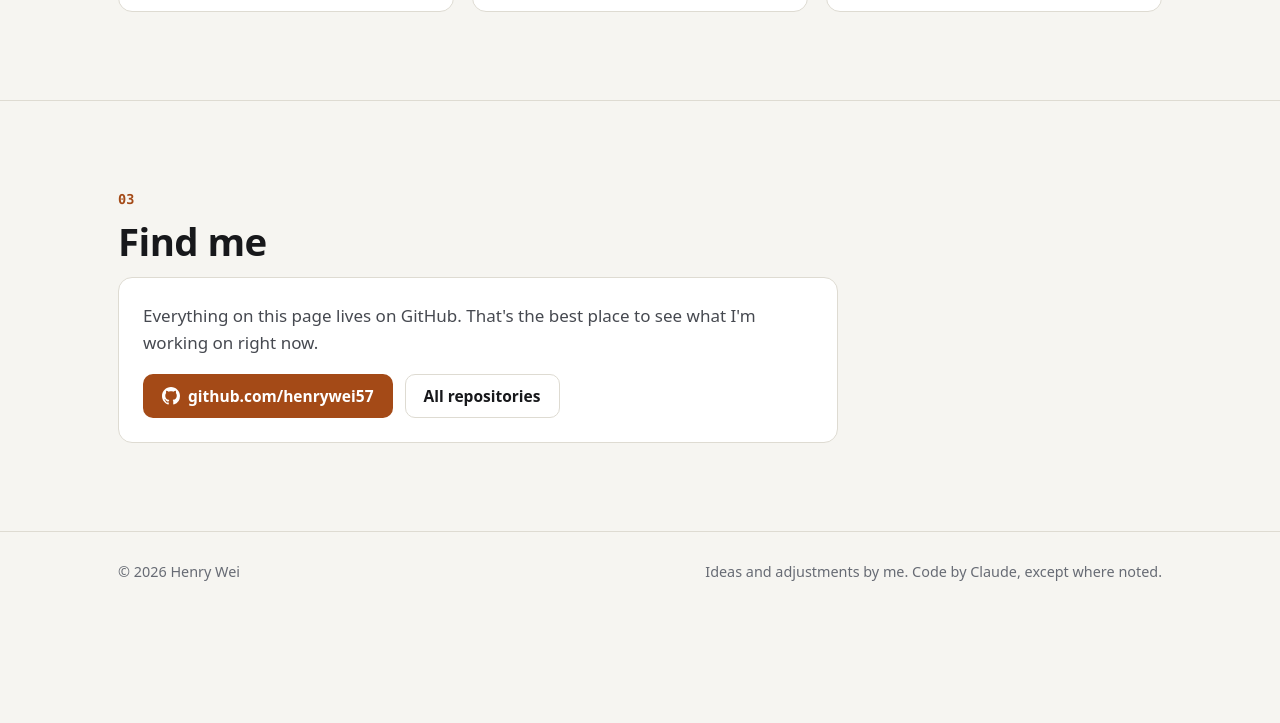
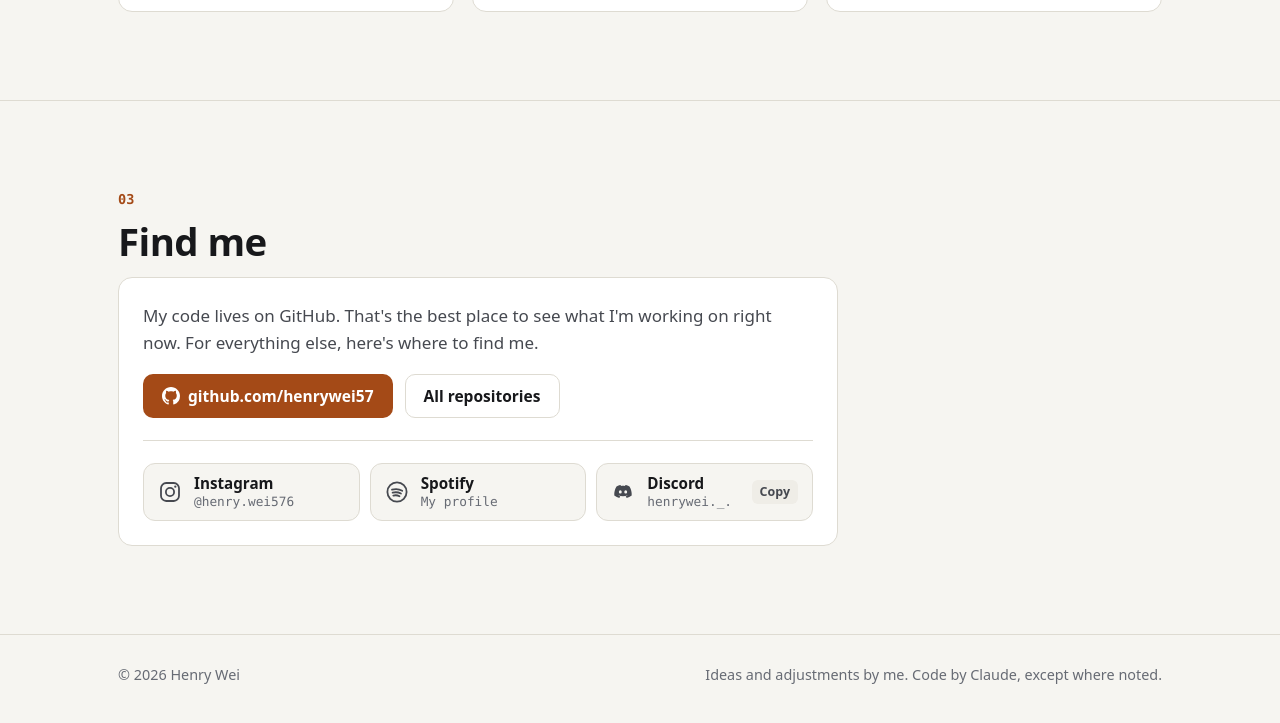
Before and after one commit to henrywei57/henrywei57.github.io, a plain HTML site: page index.html in a window 1280 px wide. Shown: the part 3114-3837 px from the top of the page. Before the commit the page ends 3733 px from the top, so only its background shows below. Drawn offline with Linux system fonts and the light colour scheme.

Commit message:
Add Instagram, Spotify and Discord to the Find me section

```diff
--- a/index.html
+++ b/index.html
@@ -159,8 +159,8 @@
         <h2 id="links-title">Find me</h2>
         <div class="links-card">
           <p>
-            Everything on this page lives on GitHub. That's the best place to
-            see what I'm working on right now.
+            My code lives on GitHub. That's the best place to see what I'm
+            working on right now. For everything else, here's where to find me.
           </p>
           <div class="links-actions">
             <a class="btn btn-primary" href="https://github.com/henrywei57">
@@ -171,6 +171,48 @@
             </a>
             <a class="btn btn-secondary" href="https://github.com/henrywei57?tab=repositories">All repositories</a>
           </div>
+          <ul class="socials" aria-label="Social links">
+            <li>
+              <a class="social" href="https://www.instagram.com/henry.wei576/">
+                <svg class="social-icon" viewBox="0 0 24 24" aria-hidden="true" focusable="false">
+                  <rect x="3" y="3" width="18" height="18" rx="5.2" fill="none" stroke="currentColor" stroke-width="1.8"/>
+                  <circle cx="12" cy="12" r="4.1" fill="none" stroke="currentColor" stroke-width="1.8"/>
+                  <circle cx="17.3" cy="6.7" r="1.15" fill="currentColor"/>
+                </svg>
+                <span class="social-text">
+                  <span class="social-name">Instagram</span>
+                  <span class="social-handle">@henry.wei576</span>
+                </span>
+              </a>
+            </li>
+            <li>
+              <a class="social" href="https://open.spotify.com/user/31cfj52u5k4baecsxntdyc6ddeo4">
+                <svg class="social-icon" viewBox="0 0 24 24" aria-hidden="true" focusable="false">
+                  <circle cx="12" cy="12" r="9.6" fill="none" stroke="currentColor" stroke-width="1.8"/>
+                  <path d="M7 9.7c3.4-1 7.2-.7 10.2 1M7.6 12.7c2.8-.8 5.8-.5 8.3.8M8.3 15.6c2.1-.6 4.3-.4 6.2.6" fill="none" stroke="currentColor" stroke-width="1.8" stroke-linecap="round"/>
+                </svg>
+                <span class="social-text">
+                  <span class="social-name">Spotify</span>
+                  <span class="social-handle">My profile</span>
+                </span>
+              </a>
+            </li>
+            <li>
+              <button class="social" type="button" data-copy="henrywei._.">
+                <svg class="social-icon" viewBox="0 0 24 24" aria-hidden="true" focusable="false">
+                  <path fill="currentColor" d="M5.5 6.5c2-1.2 4-1.6 4-1.6l.5 1c1.3-.2 2.7-.2 4 0l.5-1s2 .4 4 1.6c1.6 2.6 2.4 5.6 2.2 9-1.6 1.3-3.4 2-5 2.4l-1-1.6c.8-.3 1.5-.6 2.1-1.1-2.9 1.3-6.7 1.3-9.6 0 .6.5 1.3.8 2.1 1.1l-1 1.6c-1.6-.4-3.4-1.1-5-2.4-.2-3.4.6-6.4 2.2-9Z"/>
+                  <ellipse class="social-cut" cx="9.3" cy="11.9" rx="1.45" ry="1.65"/>
+                  <ellipse class="social-cut" cx="14.7" cy="11.9" rx="1.45" ry="1.65"/>
+                </svg>
+                <span class="social-text">
+                  <span class="social-name">Discord</span>
+                  <span class="social-handle">henrywei._.</span>
+                </span>
+                <span class="social-hint">Copy</span>
+              </button>
+            </li>
+          </ul>
+          <p class="sr-only" id="copy-status" aria-live="polite"></p>
         </div>
       </div>
     </section>
--- a/main.js
+++ b/main.js
@@ -62,6 +62,58 @@
 
   var year = document.getElementById("year");
   if (year) year.textContent = String(new Date().getFullYear());
+
+  /* ---------- Copy buttons (Discord username) ---------- */
+
+  function legacyCopy(text) {
+    var area = document.createElement("textarea");
+    area.value = text;
+    area.setAttribute("readonly", "");
+    area.style.position = "fixed";
+    area.style.opacity = "0";
+    document.body.appendChild(area);
+    area.select();
+    var ok = false;
+    try {
+      ok = document.execCommand("copy");
+    } catch (e) {}
+    area.remove();
+    return ok;
+  }
+
+  function copyText(text) {
+    if (navigator.clipboard && window.isSecureContext) {
+      return navigator.clipboard.writeText(text).then(
+        function () { return true; },
+        function () { return legacyCopy(text); }
+      );
+    }
+    return Promise.resolve(legacyCopy(text));
+  }
+
+  var copyStatus = document.getElementById("copy-status");
+  Array.prototype.forEach.call(document.querySelectorAll("[data-copy]"), function (btn) {
+    var hint = btn.querySelector(".social-hint");
+    var original = hint ? hint.textContent : "";
+    var timer = 0;
+    btn.addEventListener("click", function () {
+      var text = btn.getAttribute("data-copy");
+      copyText(text).then(function (ok) {
+        if (hint) hint.textContent = ok ? "Copied!" : "Copy failed";
+        btn.classList.toggle("is-copied", ok);
+        if (copyStatus) {
+          copyStatus.textContent = ok
+            ? "Copied Discord username " + text
+            : "Couldn't copy. The Discord username is " + text;
+        }
+        clearTimeout(timer);
+        timer = setTimeout(function () {
+          if (hint) hint.textContent = original;
+          btn.classList.remove("is-copied");
+        }, 1800);
+      });
+    });
+  });
 
   /* ---------- Projects ---------- */
 
--- a/styles.css
+++ b/styles.css
@@ -897,6 +897,94 @@ a {
   margin-top: 18px;
 }
 
+.socials {
+  list-style: none;
+  display: grid;
+  grid-template-columns: repeat(auto-fit, minmax(min(100%, 190px), 1fr));
+  gap: 10px;
+  margin: 22px 0 0;
+  padding: 22px 0 0;
+  border-top: 1px solid var(--line);
+}
+
+.social {
+  display: flex;
+  align-items: center;
+  gap: 12px;
+  width: 100%;
+  min-height: 58px;
+  padding: 10px 14px;
+  border: 1px solid var(--line);
+  border-radius: 12px;
+  background: var(--bg);
+  color: var(--ink);
+  font: inherit;
+  text-align: left;
+  text-decoration: none;
+  cursor: pointer;
+}
+
+.social:hover {
+  border-color: var(--ink-3);
+}
+
+.social-icon {
+  flex: none;
+  width: 24px;
+  height: 24px;
+  color: var(--ink-2);
+}
+
+.social:hover .social-icon {
+  color: var(--accent);
+}
+
+.social-cut {
+  fill: var(--bg);
+}
+
+.social-text {
+  display: flex;
+  flex-direction: column;
+  min-width: 0;
+  line-height: 1.3;
+}
+
+.social-name {
+  font-weight: 650;
+  font-size: 0.95rem;
+}
+
+.social-handle {
+  color: var(--ink-3);
+  font-family: ui-monospace, "SFMono-Regular", "Cascadia Mono", Menlo, Consolas,
+    monospace;
+  font-size: 0.8rem;
+  overflow-wrap: anywhere;
+}
+
+.social-hint {
+  flex: none;
+  margin-left: auto;
+  padding: 2px 8px;
+  border-radius: 6px;
+  background: var(--surface-2);
+  color: var(--ink-2);
+  font-size: 0.78rem;
+  font-weight: 600;
+}
+
+.social.is-copied .social-hint {
+  background: var(--ok-soft);
+  color: var(--ok);
+}
+
+@media (prefers-reduced-motion: no-preference) {
+  .social-icon {
+    transition: color 0.15s ease;
+  }
+}
+
 /* ---------- Footer ---------- */
 
 .site-footer {
```
